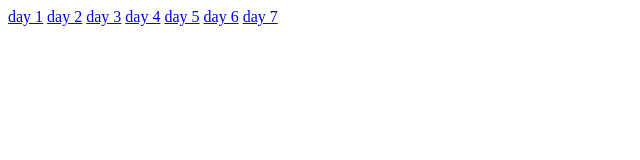
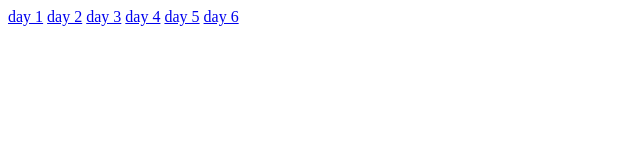
Before and after one commit to sadanibayeva/Maestro_Internship, a plain HTML site: page index.html in a window 1280 px wide. Shown: the full height of the page, 0-640 px from the left. Drawn offline with Linux system fonts and the light colour scheme.

Commit message:
index page links

```diff
--- a/index.html
+++ b/index.html
@@ -12,6 +12,5 @@
     <a href="/day4/index.html">day 4</a>
     <a href="/day5/index.html">day 5</a>
     <a href="/day6/index.html">day 6</a>
-    <a href="/day6/index.html">day 7</a>
 </body>
 </html>
```
